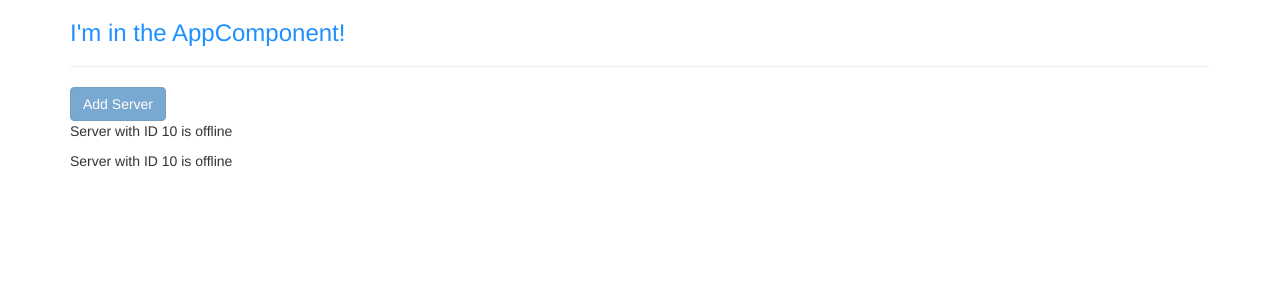
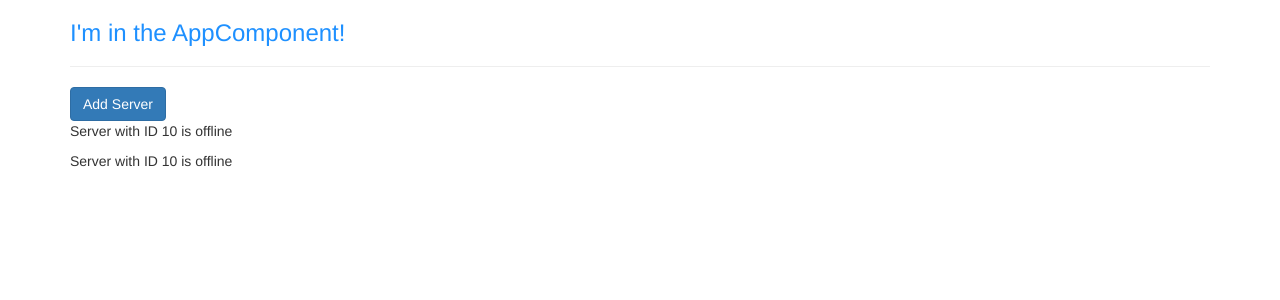
Before and after one commit to PatrickBoyn/working-angular-basics-project, an Angular app: page / in a window 1280 px wide. Shown: the top 300 px of the page. Built offline with nearby package versions, Linux system fonts and the light colour scheme.

Commit message:
Set disabled to change after 2 seconds.

```diff
--- a/src/app/servers/servers.component.ts
+++ b/src/app/servers/servers.component.ts
@@ -9,7 +9,13 @@ import { Component, OnInit } from '@angular/core';
   styleUrls: ['./servers.component.css'],
 })
 export class ServersComponent implements OnInit {
-  constructor() {}
+  allowNewServer = false;
+  constructor() {
+    // Won't work if disabled is hard coded.
+    setTimeout(() => {
+      this.allowNewServer = true;
+    }, 2000);
+  }
 
   ngOnInit() {}
 }
```
